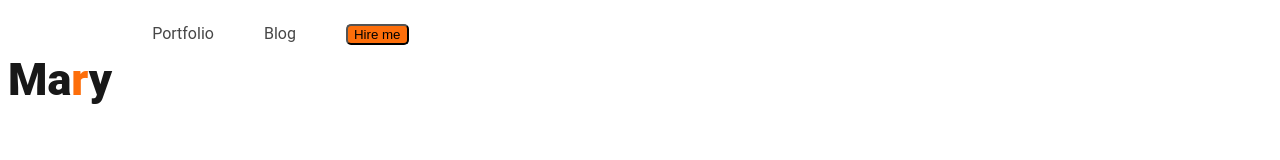
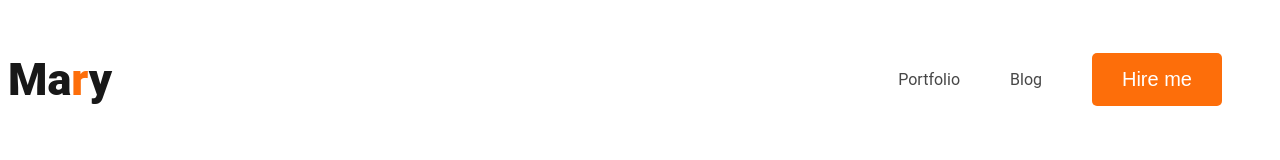
Before and after one commit to abdulhoque09/web-developer-portfolio, a plain HTML site: page index.html in a window 1280 px wide. Drawn offline with Linux system fonts and the light colour scheme.

Commit message:
added the color size radius

```diff
--- a/styles/portfolio.css
+++ b/styles/portfolio.css
@@ -13,10 +13,17 @@ body {
 .btn-primary {
     border-radius: 5px;
     background-color: #FD6E0A;
+    border: 0px;
+    color: white;
+    font-size: 20px;
+    font-weight: 700px;
+    padding: 15px 30px;
 }
 
 nav {
     display: flex;
+    justify-content: space-between;
+    align-items: center;
 }
 
 .nav-title {
@@ -28,6 +35,7 @@ nav {
 
 nav>ul {
     display: flex;
+    align-items: center;
 }
 
 nav li {
```
